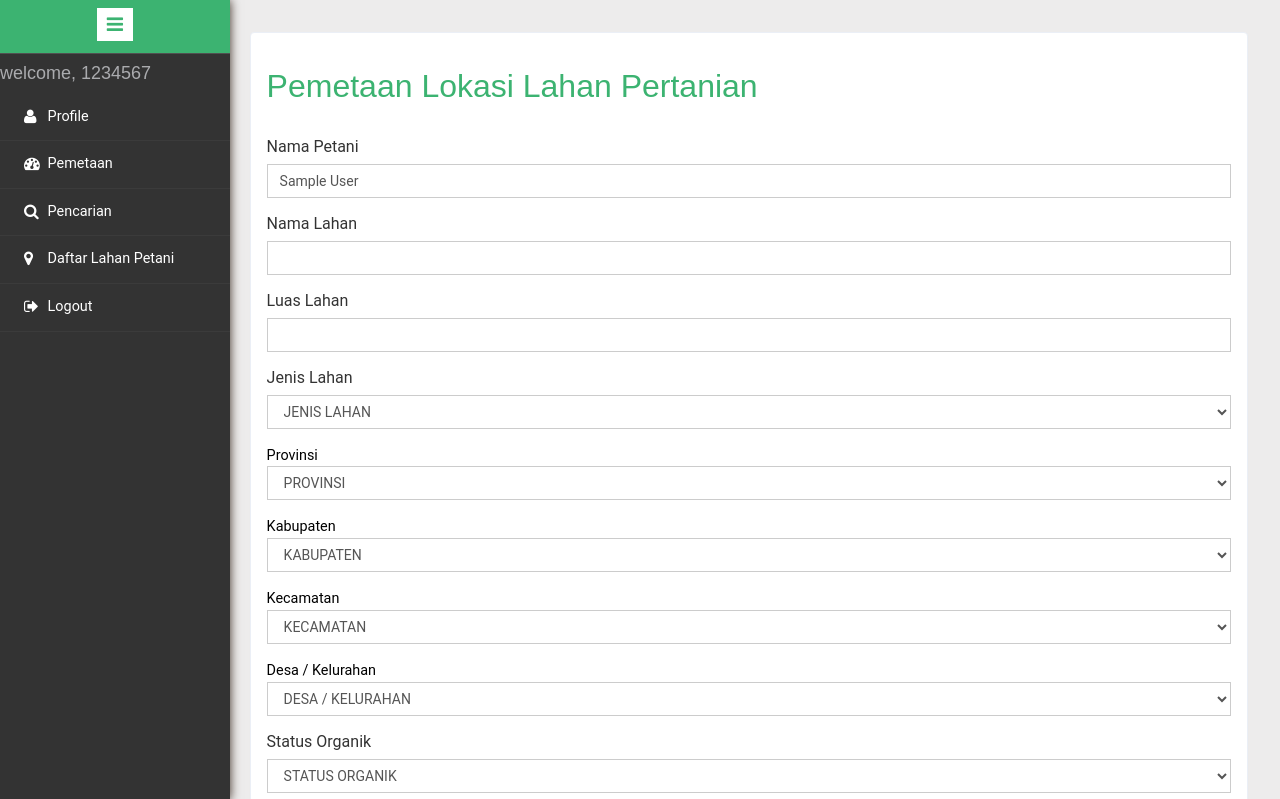
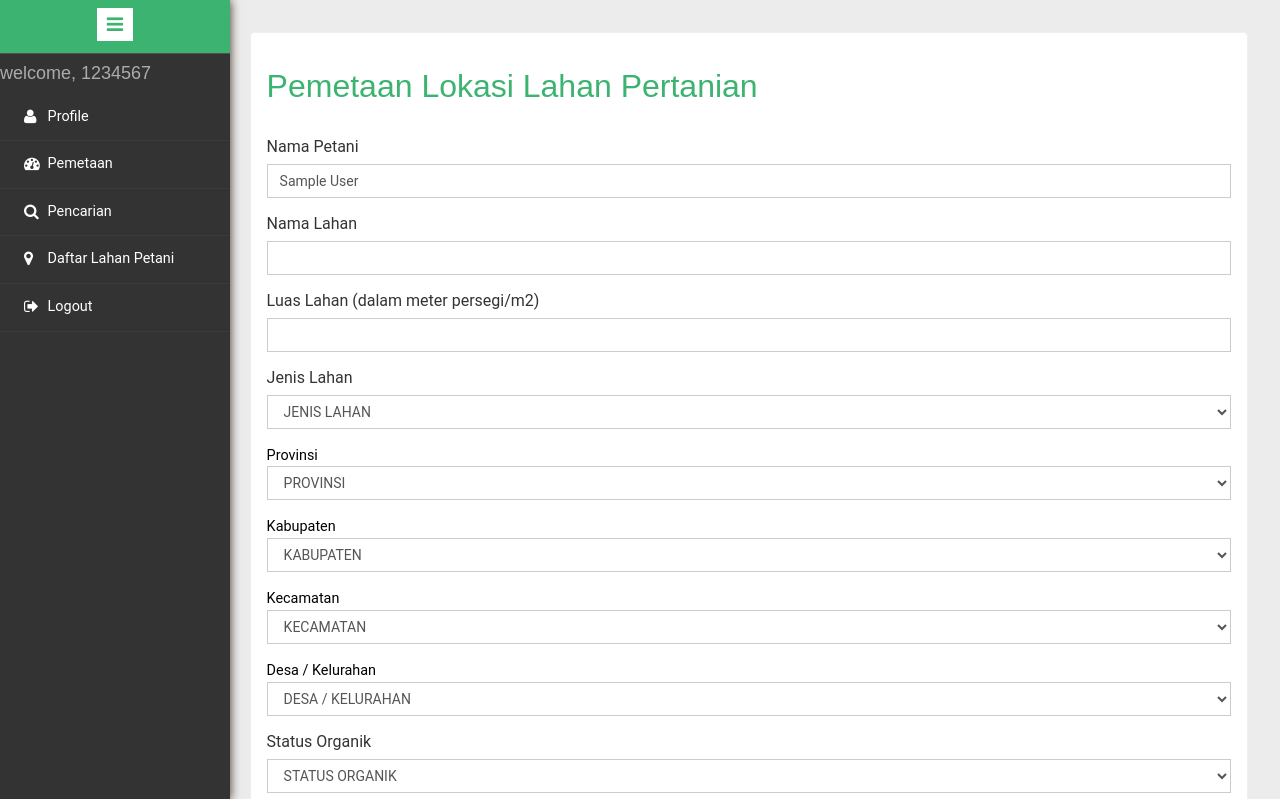
Before and after one commit to reinaldariel/mapping_dutani, a PHP site: page /mapping_dutani/lahan_add.php?id=1234567 in a window 1280 px wide. Shown: the top 799 px of the page. Run offline with PHP 8.4, Linux system fonts and the light colour scheme; the visitor is signed in with stand-in values (Sample User, id 1); data comes from the database, SQL or seed files in the repository; some libraries are stand-ins or nearby versions.

Commit message:
merapikan tulisan

```diff
--- a/index.php
+++ b/index.php
@@ -100,11 +100,11 @@
                             $counter = 0;
                             foreach ($head as $key => $val) {
                                 if ($counter == 1) {
-                                    echo "<p>Lahan milik : </p>" . $val . "<br><br>";
+                                    echo "<p>Lahan milik : " . $val . "</p>";
                                 }
                                 elseif ($counter == 9){
-                                    echo "<p>Jumlah lahan : </p>".$val."<br><br>";
-                                    echo "<p>Jumlah lahan tercatat : </p>".$jml_lahan_tercatat;
+                                    echo "<p>Jumlah lahan : ".$val."</p>";
+                                    echo "<p>Jumlah lahan tercatat : ".$jml_lahan_tercatat." </p>";
                                 }
                                 $counter++;
                             }
--- a/lahan_add.php
+++ b/lahan_add.php
@@ -70,7 +70,7 @@
                                     <input type="text" value="" name="nama_lahan" id="nama_lahan" class="form-control">
                                 </div>
                                 <div class="form-group">
-                                    <label>Luas Lahan</label>
+                                    <label>Luas Lahan (dalam meter persegi/m2)</label>
                                     <input type="number" value="" name="luas_lahan" id="luas_lahan" class="form-control">
                                 </div>
                                 <div class="form-group">
@@ -168,7 +168,7 @@
 
                                     </div>
                         <div class="form-group">
-                            <label>Kebutuhan Benih</label>
+                            <label>Kebutuhan Benih (dalam kg)</label>
                             <input type="number" value="" name="kebutuhan_benih" id="kebutuhan_benih" class="form-control">
                         </div>
                         <div class="form-group">
```
